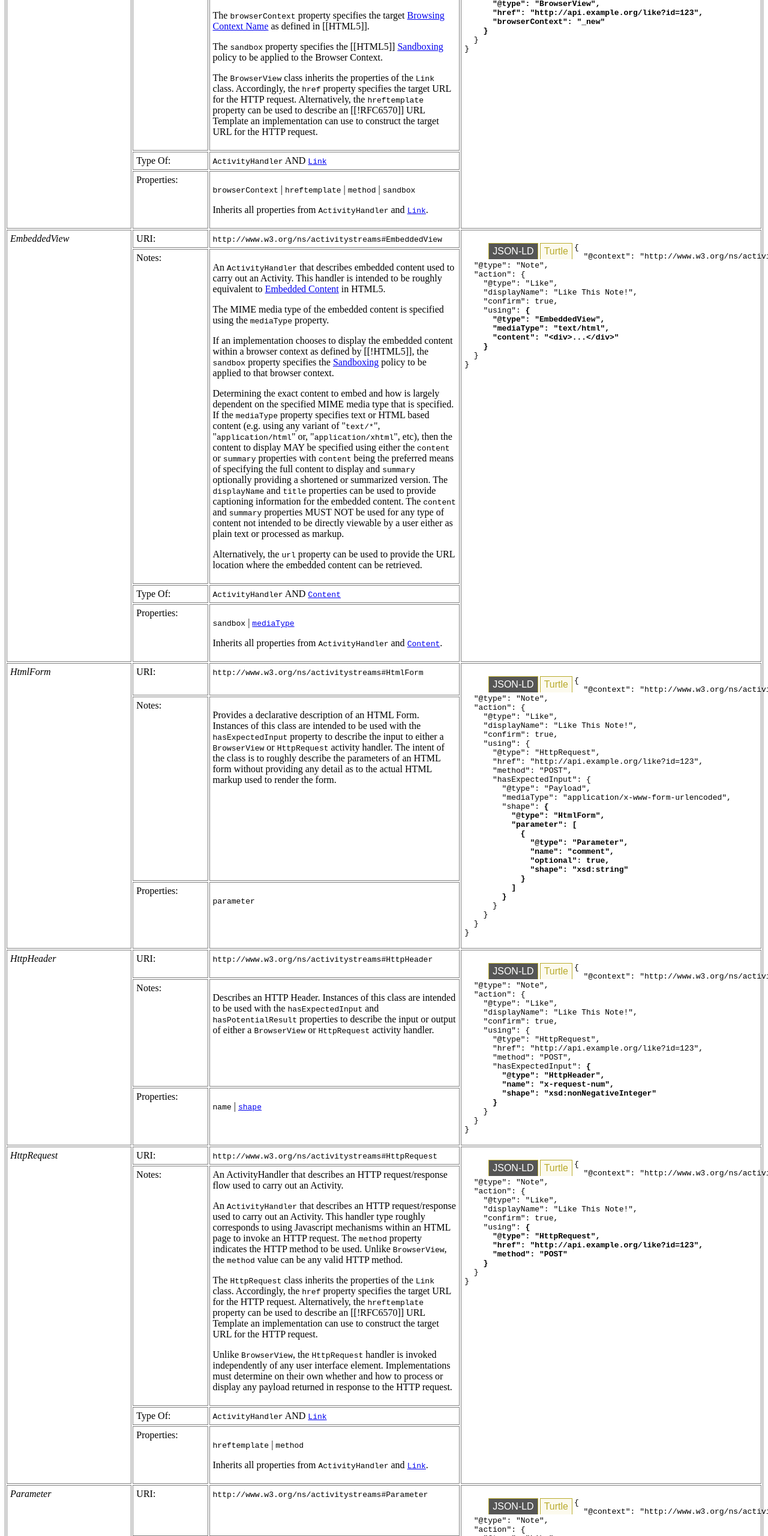
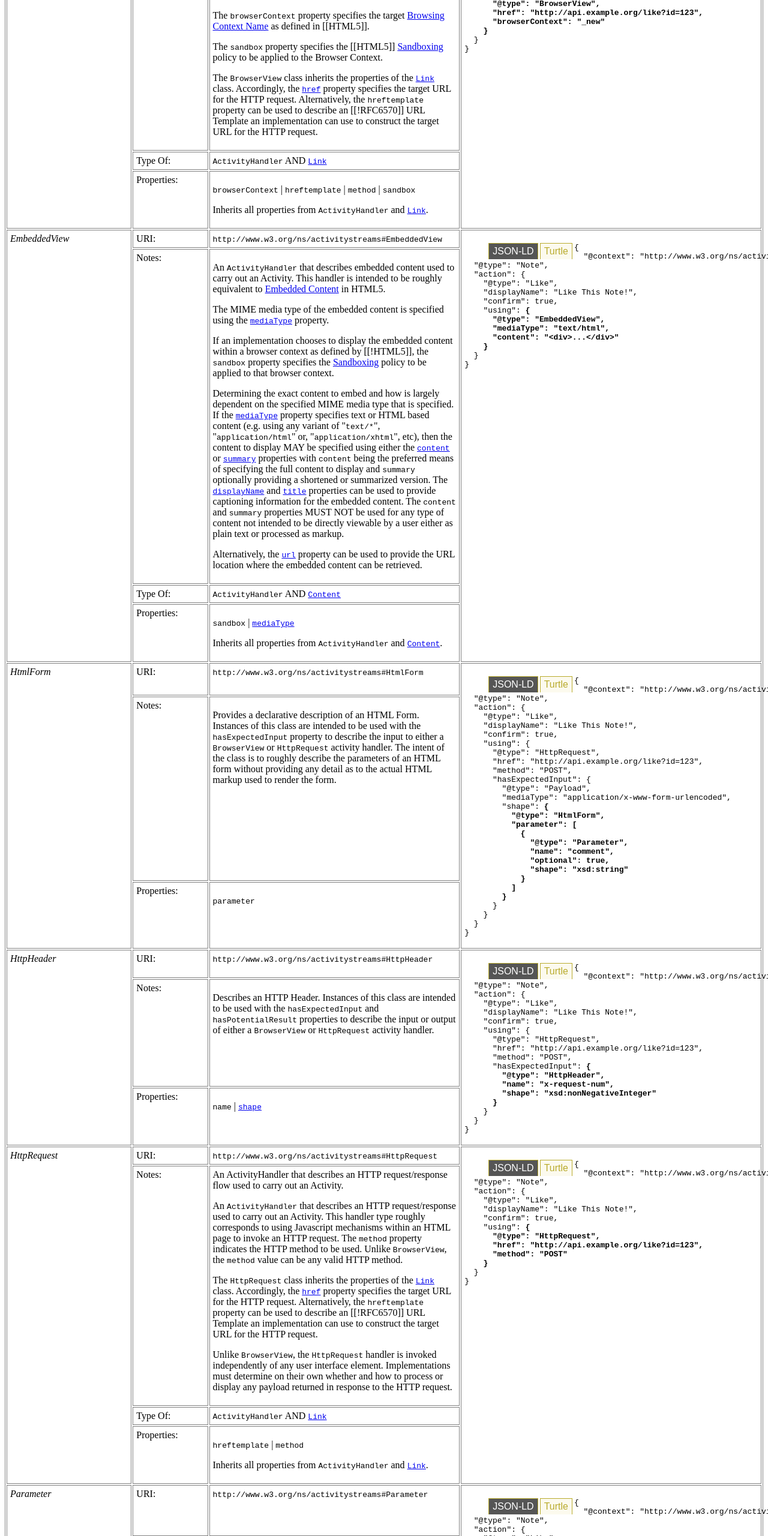
Before and after one commit to w3c/activitystreams, a plain HTML site: page activitystreams2-actions.html in a window 1280 px wide. Shown: the part 900-3460 px from the top of the page at 60% size. Drawn offline with Linux system fonts and the light colour scheme.

Commit message:
fix links

```diff
--- a/activitystreams2-actions.html
+++ b/activitystreams2-actions.html
@@ -285,11 +285,12 @@ _:c14n0 a as:Note ;
             <a href="http://www.w3.org/TR/html5/browsers.html#sandboxing">Sandboxing</a> policy
             to be applied to the Browser Context.</p>
 
-            <p>The <code>BrowserView</code> class inherits the properties of the <code><a>Link</a></code>
-            class. Accordingly, the <code><a>href</a></code> property specifies the target URL
-            for the HTTP request. Alternatively, the <code><a>hreftemplate</a></code> property
-            can be used to describe an [[!RFC6570]] URL Template an implementation can use to
-            construct the target URL for the HTTP request.</p>
+            <p>The <code>BrowserView</code> class inherits the properties of the
+            <code><a href="activitystreams2-vocabulary.html#def-link">Link</a></code>
+            class. Accordingly, the <code><a href="activitystreams2-vocabulary.html#def-href">href</a></code>
+            property specifies the target URL for the HTTP request. Alternatively, the
+            <code><a>hreftemplate</a></code> property can be used to describe an [[!RFC6570]]
+            URL Template an implementation can use to construct the target URL for the HTTP request.</p>
           </td>
         </tr>
         <tr>
@@ -373,7 +374,7 @@ _:c14n0 a as:Note ;
             in HTML5.</p>
 
             <p>The MIME media type of the embedded content is specified using the
-            <code><a>mediaType</a></code> property.</p>
+            <code><a href="activitystreams2-vocabulary.html#def-mediatype">mediaType</a></code> property.</p>
 
             <p>If an implementation chooses to display the embedded content within a
             browser context as defined by [[!HTML5]], the <code><a>sandbox</a></code> property
@@ -381,20 +382,24 @@ _:c14n0 a as:Note ;
             policy to be applied to that browser context.</p>
 
             <p>Determining the exact content to embed and how is largely dependent on the
-            specified MIME media type that is specified. If the <code><a>mediaType</a></code>
+            specified MIME media type that is specified. If the
+            <code><a href="activitystreams2-vocabulary.html#def-mediatype">mediaType</a></code>
             property specifies text or HTML based content (e.g. using any variant of
             "<code>text/*</code>", "<code>application/html</code>" or, "<code>application/xhtml</code>", etc),
-            then the content to display MAY be specified using either the <code><a>content</a></code> or
-            <code><a>summary</a></code> properties with <code>content</code> being the preferred
+            then the content to display MAY be specified using either the
+            <code><a href="activitystreams2-vocabulary.html#def-content-term">content</a></code> or
+            <code><a href="activitystreams2-vocabulary.html#def-summary">summary</a></code> properties with <code>content</code> being the preferred
             means of specifying the full content to display and <code>summary</code> optionally providing
-            a shortened or summarized version. The <code><a>displayName</a></code> and <code><a>title</a></code>
+            a shortened or summarized version. The
+            <code><a href="activitystreams2-vocabulary.html#def-displayname">displayName</a></code>
+            and <code><a href="activitystreams2-vocabulary.html#def-title">title</a></code>
             properties can be used to provide captioning information for the embedded content.
-            The <code><a>content</a></code> and <code><a>summary</a></code> properties MUST NOT
+            The <code>content</code> and <code>summary</code> properties MUST NOT
             be used for any type of content not intended to be directly viewable by a
             user either as plain text or processed as markup.</p>
 
-            <p>Alternatively, the <code><a>url</a></code> property can be used to provide the
-            URL location where the embedded content can be retrieved.</p>
+            <p>Alternatively, the <code><a href="activitystreams2-vocabulary.html#def-url">url</a></code>
+            property can be used to provide the URL location where the embedded content can be retrieved.</p>
           </td>
         </tr>
         <tr>
@@ -655,11 +660,13 @@ _:c14n0 a as:Note ;
             Unlike <code><a>BrowserView</a></code>, the <code><a>method</a></code> value
             can be any valid HTTP method.</p>
 
-            <p>The <code>HttpRequest</code> class inherits the properties of the <code><a>Link</a></code>
-            class. Accordingly, the <code><a>href</a></code> property specifies the target URL
-            for the HTTP request. Alternatively, the <code><a>hreftemplate</a></code> property
-            can be used to describe an [[!RFC6570]] URL Template an implementation can use to
-            construct the target URL for the HTTP request.</p>
+            <p>The <code>HttpRequest</code> class inherits the properties of the
+            <code><a href="activitystreams2-vocabulary.html#def-link">Link</a></code>
+            class. Accordingly, the
+            <code><a href="activitystreams2-vocabulary.html#def-href">href</a></code> property
+            specifies the target URL for the HTTP request. Alternatively,
+            the <code><a>hreftemplate</a></code> property can be used to describe an [[!RFC6570]]
+            URL Template an implementation can use to construct the target URL for the HTTP request.</p>
 
             <p>Unlike <code><a>BrowserView</a></code>, the <code><a>HttpRequest</a></code> handler
             is invoked independently of any user interface element. Implementations must determine
@@ -858,8 +865,8 @@ _:c14n0 a as:Note ;
             Instances of this class are intended to be used with the <code><a>hasExpectedInput</a></code>
             and <code><a>hasPotentialResult</a></code> properties to describe the expected
             type of payload.</p>
-            <p>The <code><a>mediaType</a></code> property identifies the expected MIME
-            media type while the <code><a>shape</a></code> property optionally provides additional
+            <p>The <code><a href="activitystreams2-vocabulary.html#def-mediatype">mediaType</a></code> property identifies the expected MIME
+            media type while the <code><a href="activitystreams2-vocabulary.html#def-shape">shape</a></code> property optionally provides additional
             information describing the actual serialization of the payload.
           </td>
         </tr>
@@ -1328,7 +1335,7 @@ _:c14n0 a as:Note ;
               Describes a possible result of an <code><a>ActivityHandler</a></code>. Specific
               results vary based on the type of Activity Handler. Examples include returning
               a particular type of <code><a>Payload</a></code> or <code><a>HttpHeader</a></code>
-              or generating an <code><a>Activity</a></code>.
+              or generating an <code><a href="activitystreams2-vocabulary.html#def-activity">Activity</a></code>.
             </td>
           </tr>
           <tr>
```
